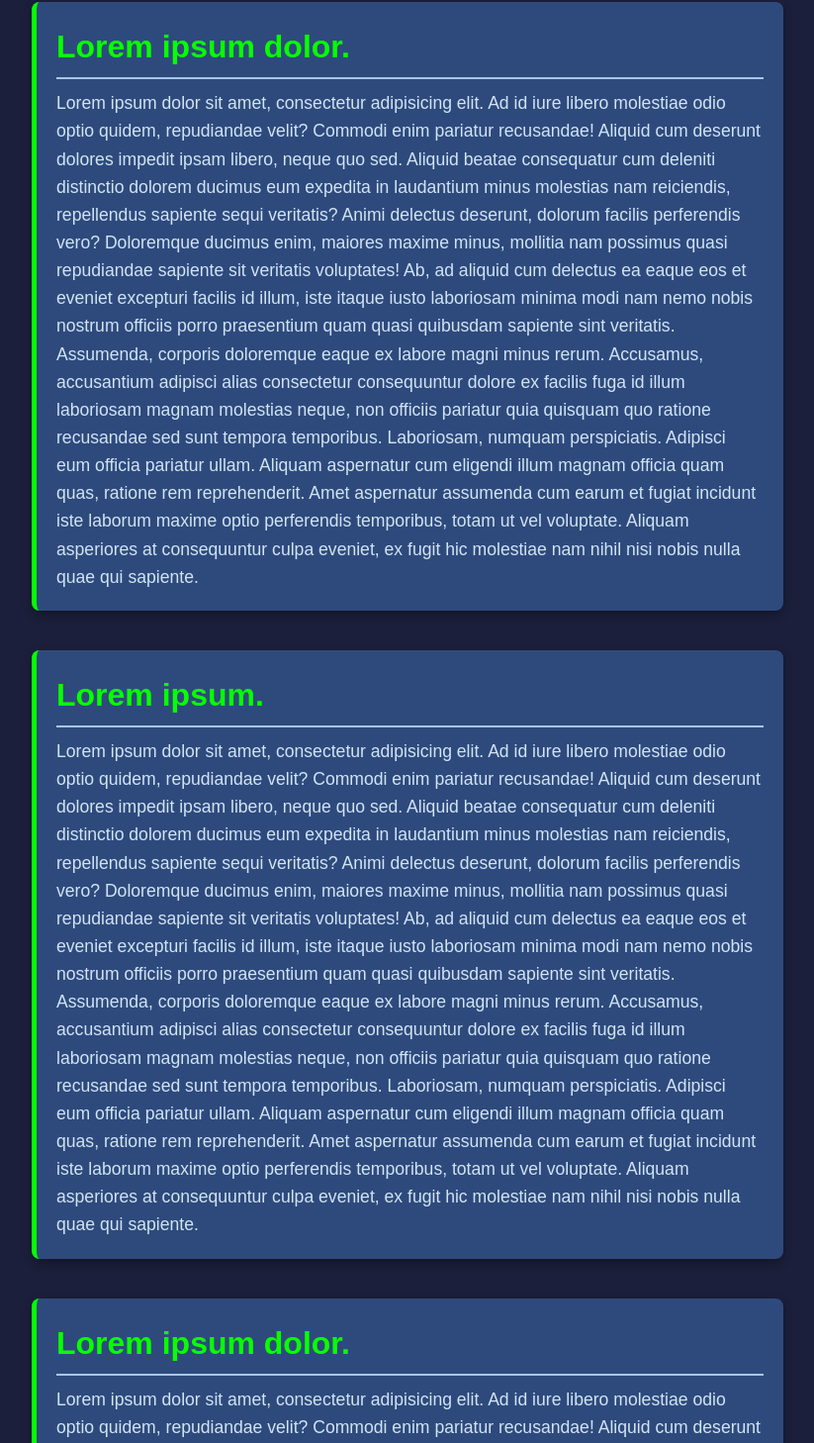
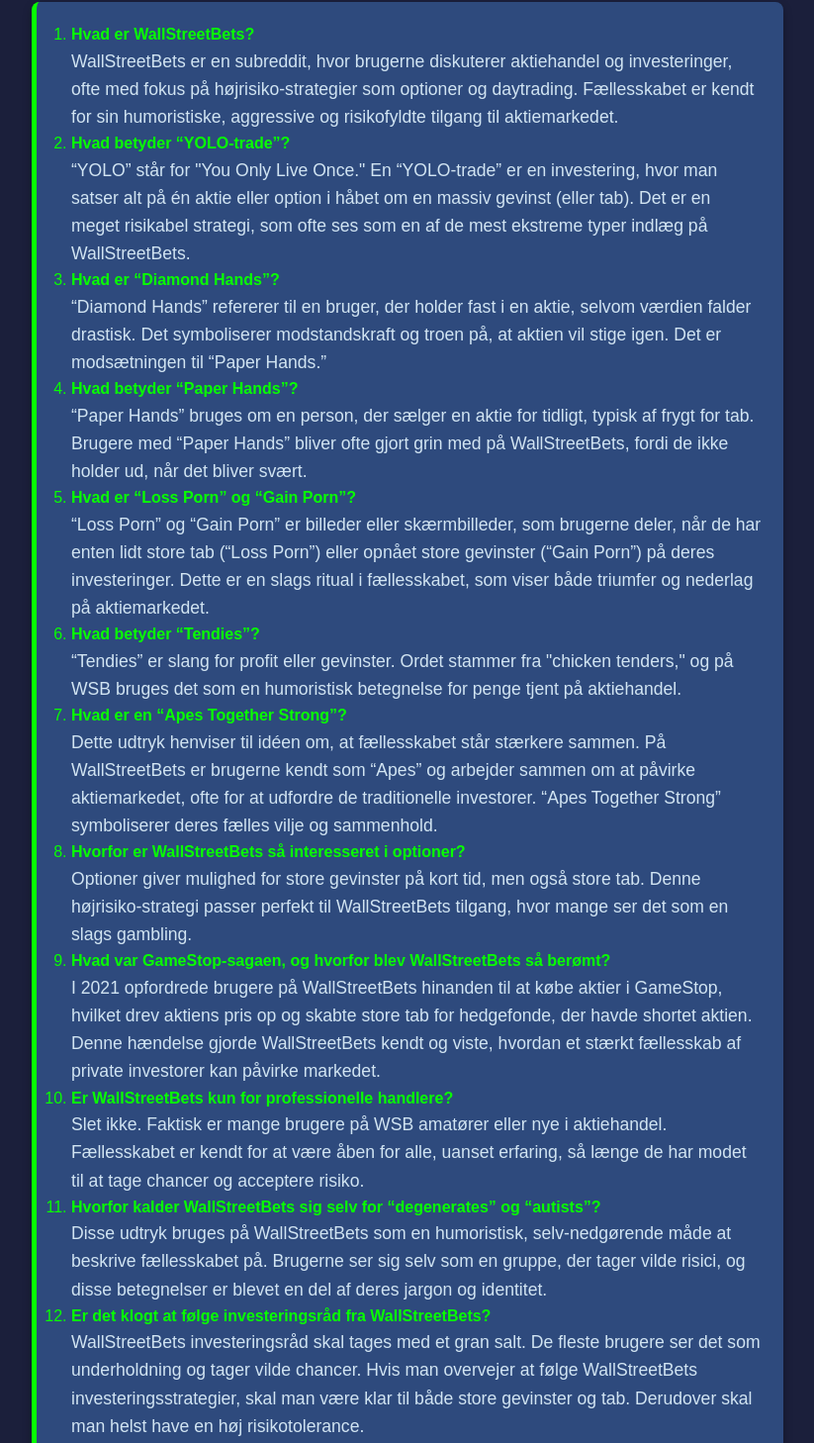
Before and after one commit to EliasBWGarcia/DigitalKulturWSB, a plain HTML site: page index.html in a window 1280 px wide. Shown: the part 3462-4920 px from the top of the page at 99% size, without its empty margins (228-1051 px from the left). Drawn offline with Linux system fonts and the light colour scheme.

Commit message:
FAQ liste

```diff
--- a/index.html
+++ b/index.html
@@ -36,8 +36,45 @@
     </section>
 
     <section>
-        <h2>Lorem ipsum dolor.</h2>
-        <p>Lorem ipsum dolor sit amet, consectetur adipisicing elit. Ad id iure libero molestiae odio optio quidem, repudiandae velit? Commodi enim pariatur recusandae! Aliquid cum deserunt dolores impedit ipsam libero, neque quo sed. Aliquid beatae consequatur cum deleniti distinctio dolorem ducimus eum expedita in laudantium minus molestias nam reiciendis, repellendus sapiente sequi veritatis? Animi delectus deserunt, dolorum facilis perferendis vero? Doloremque ducimus enim, maiores maxime minus, mollitia nam possimus quasi repudiandae sapiente sit veritatis voluptates! Ab, ad aliquid cum delectus ea eaque eos et eveniet excepturi facilis id illum, iste itaque iusto laboriosam minima modi nam nemo nobis nostrum officiis porro praesentium quam quasi quibusdam sapiente sint veritatis. Assumenda, corporis doloremque eaque ex labore magni minus rerum. Accusamus, accusantium adipisci alias consectetur consequuntur dolore ex facilis fuga id illum laboriosam magnam molestias neque, non officiis pariatur quia quisquam quo ratione recusandae sed sunt tempora temporibus. Laboriosam, numquam perspiciatis. Adipisci eum officia pariatur ullam. Aliquam aspernatur cum eligendi illum magnam officia quam quas, ratione rem reprehenderit. Amet aspernatur assumenda cum earum et fugiat incidunt iste laborum maxime optio perferendis temporibus, totam ut vel voluptate. Aliquam asperiores at consequuntur culpa eveniet, ex fugit hic molestiae nam nihil nisi nobis nulla quae qui sapiente.</p>
+        <ol>
+            <li><strong>Hvad er WallStreetBets?</strong>
+                <p>WallStreetBets er en subreddit, hvor brugerne diskuterer aktiehandel og investeringer, ofte med fokus på højrisiko-strategier som optioner og daytrading. Fællesskabet er kendt for sin humoristiske, aggressive og risikofyldte tilgang til aktiemarkedet.</p>
+            </li>
+            <li><strong>Hvad betyder “YOLO-trade”?</strong>
+                <p>“YOLO” står for "You Only Live Once." En “YOLO-trade” er en investering, hvor man satser alt på én aktie eller option i håbet om en massiv gevinst (eller tab). Det er en meget risikabel strategi, som ofte ses som en af de mest ekstreme typer indlæg på WallStreetBets.</p>
+            </li>
+            <li><strong>Hvad er “Diamond Hands”?</strong>
+                <p>“Diamond Hands” refererer til en bruger, der holder fast i en aktie, selvom værdien falder drastisk. Det symboliserer modstandskraft og troen på, at aktien vil stige igen. Det er modsætningen til “Paper Hands.”</p>
+            </li>
+            <li><strong>Hvad betyder “Paper Hands”?</strong>
+                <p>“Paper Hands” bruges om en person, der sælger en aktie for tidligt, typisk af frygt for tab. Brugere med “Paper Hands” bliver ofte gjort grin med på WallStreetBets, fordi de ikke holder ud, når det bliver svært.</p>
+            </li>
+            <li><strong>Hvad er “Loss Porn” og “Gain Porn”?</strong>
+                <p>“Loss Porn” og “Gain Porn” er billeder eller skærmbilleder, som brugerne deler, når de har enten lidt store tab (“Loss Porn”) eller opnået store gevinster (“Gain Porn”) på deres investeringer. Dette er en slags ritual i fællesskabet, som viser både triumfer og nederlag på aktiemarkedet.</p>
+            </li>
+            <li><strong>Hvad betyder “Tendies”?</strong>
+                <p>“Tendies” er slang for profit eller gevinster. Ordet stammer fra "chicken tenders," og på WSB bruges det som en humoristisk betegnelse for penge tjent på aktiehandel.</p>
+            </li>
+            <li><strong>Hvad er en “Apes Together Strong”?</strong>
+                <p>Dette udtryk henviser til idéen om, at fællesskabet står stærkere sammen. På WallStreetBets er brugerne kendt som “Apes” og arbejder sammen om at påvirke aktiemarkedet, ofte for at udfordre de traditionelle investorer. “Apes Together Strong” symboliserer deres fælles vilje og sammenhold.</p>
+            </li>
+            <li><strong>Hvorfor er WallStreetBets så interesseret i optioner?</strong>
+                <p>Optioner giver mulighed for store gevinster på kort tid, men også store tab. Denne højrisiko-strategi passer perfekt til WallStreetBets tilgang, hvor mange ser det som en slags gambling.</p>
+            </li>
+            <li><strong>Hvad var GameStop-sagaen, og hvorfor blev WallStreetBets så berømt?</strong>
+                <p>I 2021 opfordrede brugere på WallStreetBets hinanden til at købe aktier i GameStop, hvilket drev aktiens pris op og skabte store tab for hedgefonde, der havde shortet aktien. Denne hændelse gjorde WallStreetBets kendt og viste, hvordan et stærkt fællesskab af private investorer kan påvirke markedet.</p>
+            </li>
+            <li><strong>Er WallStreetBets kun for professionelle handlere?</strong>
+                <p>Slet ikke. Faktisk er mange brugere på WSB amatører eller nye i aktiehandel. Fællesskabet er kendt for at være åben for alle, uanset erfaring, så længe de har modet til at tage chancer og acceptere risiko.</p>
+            </li>
+            <li><strong>Hvorfor kalder WallStreetBets sig selv for “degenerates” og “autists”?</strong>
+                <p>Disse udtryk bruges på WallStreetBets som en humoristisk, selv-nedgørende måde at beskrive fællesskabet på. Brugerne ser sig selv som en gruppe, der tager vilde risici, og disse betegnelser er blevet en del af deres jargon og identitet.</p>
+            </li>
+            <li><strong>Er det klogt at følge investeringsråd fra WallStreetBets?</strong>
+                <p>WallStreetBets investeringsråd skal tages med et gran salt. De fleste brugere ser det som underholdning og tager vilde chancer. Hvis man overvejer at følge WallStreetBets investeringsstrategier, skal man være klar til både store gevinster og tab. Derudover skal man helst have en høj risikotolerance.</p>
+            </li>
+        </ol>
+
     </section>
 
     <section>
--- a/style.css
+++ b/style.css
@@ -141,6 +141,14 @@
     width: auto;
 }
 
+ol {
+    padding-left: 15px;
+}
+
+ol li {
+    color: #08ff00;
+}
+
 @keyframes fadeIn {
     from { opacity: 0; }
     to { opacity: 1; }
```
